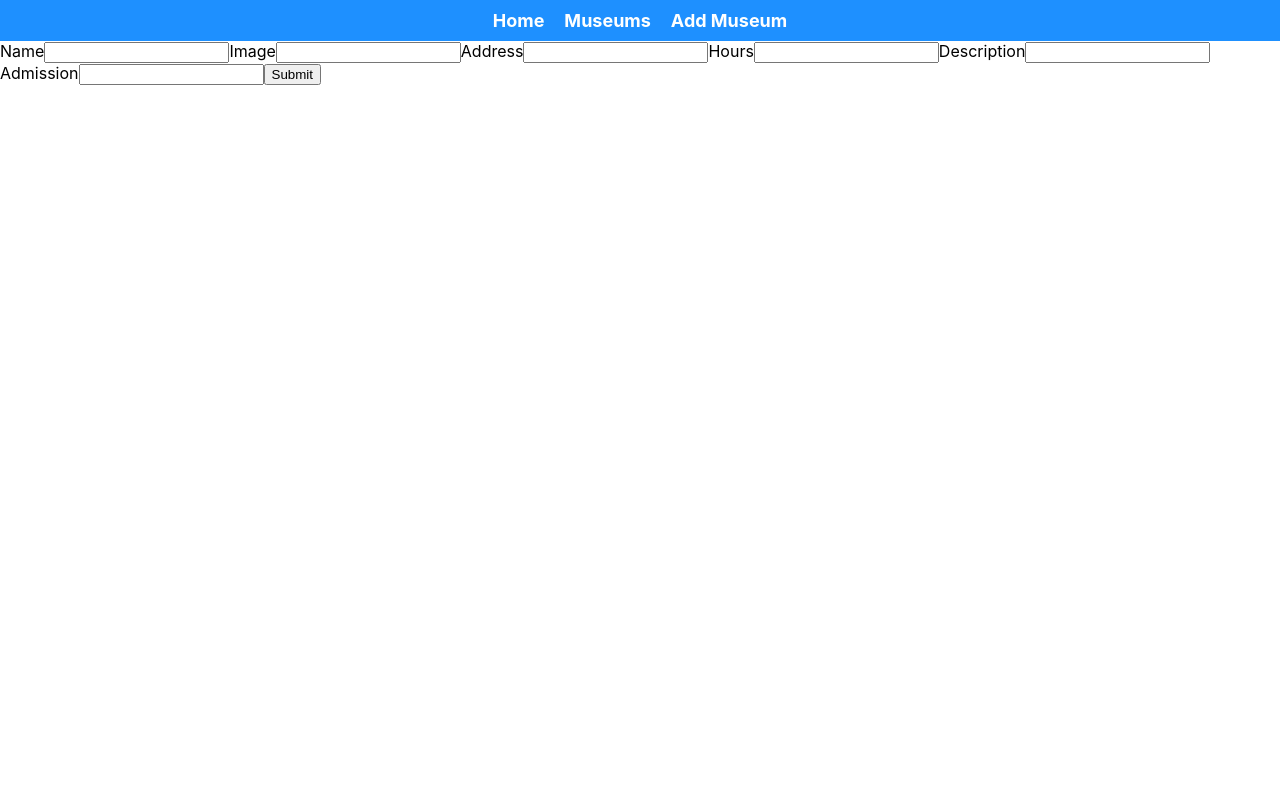
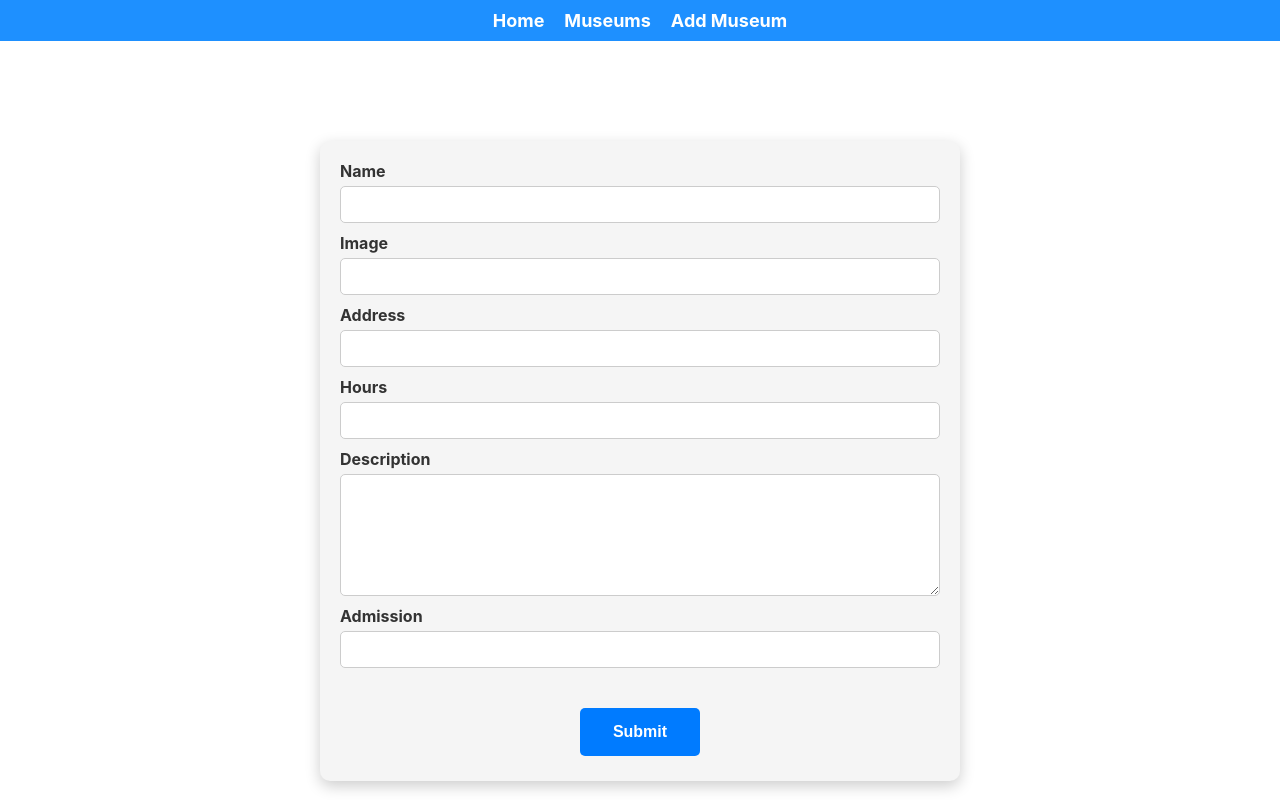
Before and after one commit to Kmlove/DC-Metro-Archive-Project, a React (Create React App) app in the folder dcma/: page /museums/new in a window 1280 px wide. Built offline with nearby package versions, Linux system fonts and the light colour scheme; data requests are answered from the project's data file.

Commit message:
styled Form

```diff
--- a/dcma/src/components/MuseumForm.js
+++ b/dcma/src/components/MuseumForm.js
@@ -1,50 +1,152 @@
-import {useState} from "react"
+import { useState } from "react";
 
-function MuseumForm({appendToMuseums,API}){
-    const initialMuseumForm = {
-        name:"",
-        image:"",
-        admission:"",
-        address:"",
-        hours:"",
-        desc:""
-    }
-    const [formMuseumData,setFormMuseumData] = useState(initialMuseumForm)
-    function handleChange(e){
-        const {name,value} = e.target
-        setFormMuseumData({
-            ...formMuseumData,
-            [name]:value
-        })
-    }
-    function handleSubmit(e){
-        e.preventDefault()
-        const newMuseum = {...formMuseumData,comment:[],rating:[]}
-        fetch(API,{method:"POST",headers:{"Content-Type":"application/json"},body:(JSON.stringify(newMuseum))})
-        .then(r=>r.json())
-        .then(d=>appendToMuseums(d))
-        setFormMuseumData(initialMuseumForm)
-    }
+function MuseumForm({ appendToMuseums, API }) {
+  const initialMuseumForm = {
+    name: "",
+    image: "",
+    admission: "",
+    address: "",
+    hours: "",
+    desc: "",
+  };
+  const [formMuseumData, setFormMuseumData] = useState(initialMuseumForm);
 
-    return(
-        <>
-            <form onSubmit={handleSubmit}>
-                <label htmlFor="nameInput">Name</label>
-                <input type="text" id="nameInput" name="name" onChange={handleChange} value={formMuseumData.name}/>
-                <label htmlFor="imageInput">Image</label>
-                <input type="text" id="imageInput" name="image" onChange={handleChange} value={formMuseumData.image}/>
-                <label htmlFor="addressInput">Address</label>
-                <input type="text" id="addressInput" name="address" onChange={handleChange} value={formMuseumData.address}/>
-                <label htmlFor="hoursInput">Hours</label>
-                <input type="text" id="hoursInput" name="hours" onChange={handleChange} value={formMuseumData.hours}/>
-                <label htmlFor="descInput">Description</label>
-                <input type="text" id="descInput" name="desc" onChange={handleChange} value={formMuseumData.desc}/>
-                <label htmlFor="admissionInput">Admission</label>
-                <input type="text" id="admissionInput" name="admission" onChange={handleChange} value={formMuseumData.admission}/>
-                <input type="submit"/>
-            </form>
-        </>
-    )
+  function handleChange(e) {
+    const { name, value } = e.target;
+    setFormMuseumData({
+      ...formMuseumData,
+      [name]: value,
+    });
+  }
+
+  function handleSubmit(e) {
+    e.preventDefault();
+    const newMuseum = { ...formMuseumData, comment: [], rating: [] };
+    fetch(API, {
+      method: "POST",
+      headers: { "Content-Type": "application/json" },
+      body: JSON.stringify(newMuseum),
+    })
+      .then((r) => r.json())
+      .then((d) => appendToMuseums(d));
+    setFormMuseumData(initialMuseumForm);
+  }
+
+  const formStyle = {
+    backgroundColor: "#f5f5f5",
+    padding: "20px",
+    borderRadius: "10px",
+    boxShadow: "0px 5px 15px rgba(0, 0, 0, 0.2)",
+    color: "#333",
+    width: "600px",
+    height: "600px",
+    margin: "100px auto 0",
+    display: "flex",
+    flexDirection: "column",
+  };
+
+  const labelStyle = {
+    fontWeight: "bold",
+    marginBottom: "5px",
+  };
+
+  const inputStyle = {
+    padding: "10px",
+    marginBottom: "10px",
+    border: "1px solid #ccc",
+    borderRadius: "5px",
+  };
+
+  const admissionInputStyle = {
+    ...inputStyle,
+    marginBottom: "40px",
+  };
+
+  const submitButtonStyle = {
+    backgroundColor: "#007bff",
+    color: "#fff",
+    padding: "15px",
+    border: "none",
+    borderRadius: "5px",
+    cursor: "pointer",
+    width: "20%",
+    fontWeight: "bold",
+    fontSize: "16px",
+    margin: "0 auto",
+  };
+
+  return (
+    <form style={formStyle} onSubmit={handleSubmit}>
+      <label htmlFor="nameInput" style={labelStyle}>
+        Name
+      </label>
+      <input
+        type="text"
+        id="nameInput"
+        name="name"
+        onChange={handleChange}
+        value={formMuseumData.name}
+        style={inputStyle}
+      />
+      <label htmlFor="imageInput" style={labelStyle}>
+        Image
+      </label>
+      <input
+        type="text"
+        id="imageInput"
+        name="image"
+        onChange={handleChange}
+        value={formMuseumData.image}
+        style={inputStyle}
+      />
+      <label htmlFor="addressInput" style={labelStyle}>
+        Address
+      </label>
+      <input
+        type="text"
+        id="addressInput"
+        name="address"
+        onChange={handleChange}
+        value={formMuseumData.address}
+        style={inputStyle}
+      />
+      <label htmlFor="hoursInput" style={labelStyle}>
+        Hours
+      </label>
+      <input
+        type="text"
+        id="hoursInput"
+        name="hours"
+        onChange={handleChange}
+        value={formMuseumData.hours}
+        style={inputStyle}
+      />
+      <label htmlFor="descInput" style={labelStyle}>
+        Description
+      </label>
+      <textarea
+        id="descInput"
+        name="desc"
+        onChange={handleChange}
+        value={formMuseumData.desc}
+        style={{ ...inputStyle, height: "100px" }}
+      />
+      <label htmlFor="admissionInput" style={labelStyle}>
+        Admission
+      </label>
+      <input
+        type="text"
+        id="admissionInput"
+        name="admission"
+        onChange={handleChange}
+        value={formMuseumData.admission}
+        style={admissionInputStyle}
+      />
+      <button type="submit" style={submitButtonStyle}>
+        Submit
+      </button>
+    </form>
+  );
 }
 
-export default MuseumForm
+export default MuseumForm;
```
